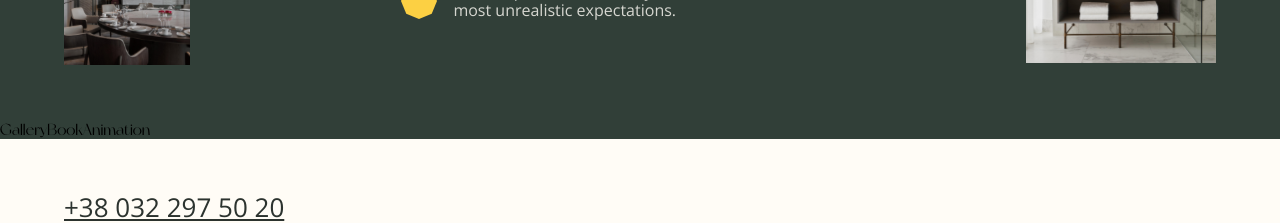
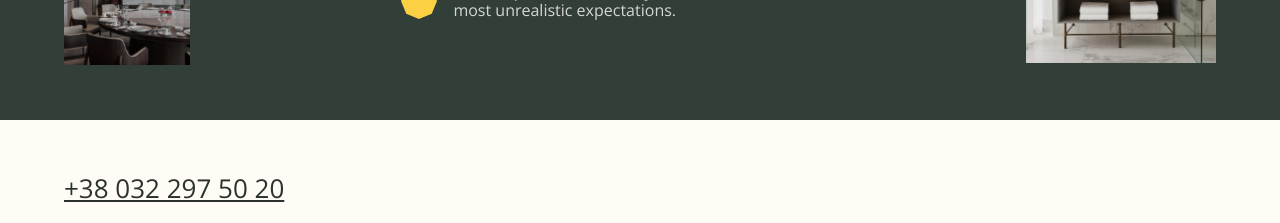
Before and after one commit to gift56/Fullstack-HotelWebsite, a React (Create React App) app: page / in a window 1280 px wide. Shown: the part 6140-6363 px from the top of the page. Built offline with nearby package versions, Linux system fonts and the light colour scheme.

Commit message:
added some stuff

```diff
--- a/src/components/GalleryBookAnimation.jsx
+++ b/src/components/GalleryBookAnimation.jsx
@@ -2,7 +2,7 @@ import React from 'react';
 
 const GalleryBookAnimation = () => {
   return (
-    <div>GalleryBookAnimation</div>
+    <div className=''></div>
   )
 }
 
```
